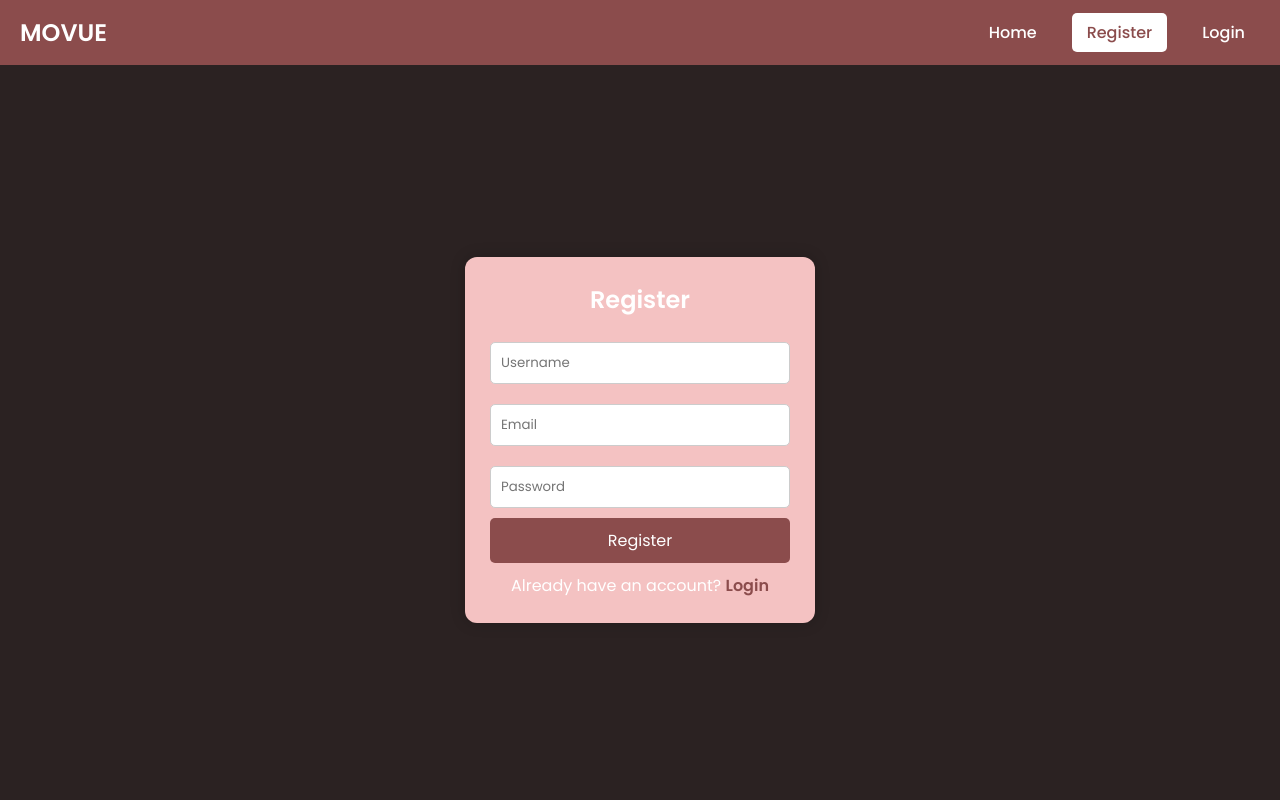
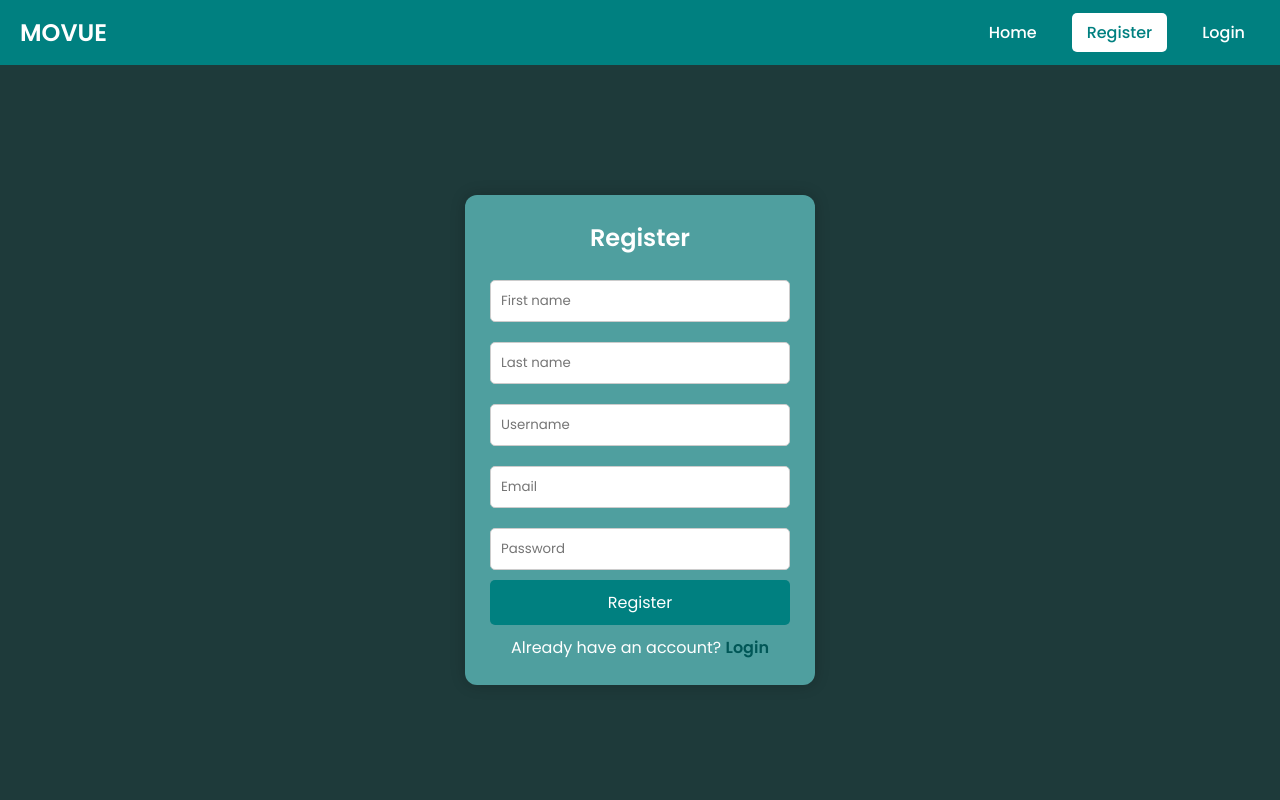
Before and after one commit to harrree/StarShip, a Django app: page /register/ in a window 1280 px wide. Run offline with Django 5.2, Linux system fonts and the light colour scheme.

Commit message:
register modification

```diff
--- a/MovueProject/MovueApp/static/style.css
+++ b/MovueProject/MovueApp/static/style.css
@@ -1,5 +1,7 @@
+/* Import Google Font - Poppins */
 @import url('https://fonts.googleapis.com/css2?family=Poppins:wght@300;400;500;600&display=swap');
 
+/* Reset default browser styles and apply global styles */
 * {
     margin: 0;
     padding: 0;
@@ -7,9 +9,10 @@
     font-family: 'Poppins', sans-serif;
 }
 
+/* Set the full-page background and text color */
 body {
-    background-color: #2b2222;
-    color: white;
+    background-color: #1e3a3a; /* Dark teal background */
+    color: white; /* White text for readability */
     display: flex;
     flex-direction: column;
     align-items: center;
@@ -17,37 +20,39 @@ body {
     height: 100vh;
 }
 
-/* Header */
+/* ===== HEADER STYLING ===== */
 header {
-    background: #8b4c4c;
-    color: white;
+    background: #008080; /* Teal background */
+    color: white; /* White text */
     padding: 15px 20px;
     width: 100%;
     display: flex;
     align-items: center;
     justify-content: space-between;
-    position: fixed;
+    position: fixed; /* Sticks to the top */
     top: 0;
     left: 0;
     z-index: 1000;
 }
 
-/* Logo */
+/* Logo styling */
 header h1 {
     font-size: 24px;
 }
 
-/* Navigation Bar */
+/* ===== NAVIGATION MENU ===== */
 nav ul {
     list-style: none;
     display: flex;
     gap: 20px;
 }
 
+/* Style for each navigation item */
 nav ul li {
     display: inline;
 }
 
+/* Links inside navigation */
 nav ul li a {
     color: white;
     text-decoration: none;
@@ -57,13 +62,14 @@ nav ul li a {
     border-radius: 5px;
 }
 
+/* Navigation hover and active state */
 nav ul li a:hover,
 nav ul li a.active {
     background: white;
-    color: #8b4c4c;
+    color: #008080; /* Teal text on hover */
 }
 
-/* Page Container */
+/* ===== MAIN CONTENT CONTAINER ===== */
 .container {
     display: flex;
     align-items: center;
@@ -73,35 +79,36 @@ nav ul li a.active {
     padding-top: 80px; /* Prevents overlap with fixed header */
 }
 
-/* Form Card */
+/* ===== FORM CARD STYLING ===== */
 .card {
-    background: rgb(244, 194, 194);
+    background: #4f9f9f; /* Light teal background */
     padding: 25px;
     border-radius: 12px;
-    box-shadow: 0px 0px 15px rgba(0, 0, 0, 0.2);
+    box-shadow: 0px 0px 15px rgba(0, 0, 0, 0.2); /* Soft shadow */
     text-align: center;
     width: 350px;
     max-width: 90%;
 }
 
+/* Form title inside the card */
 .card h2 {
     margin-bottom: 15px;
 }
 
-/* Input Fields */
+/* ===== INPUT FIELD STYLING ===== */
 input {
     width: 100%;
     padding: 10px;
     margin: 10px 0;
-    border: 1px solid #ccc;
+    border: 1px solid #ccc; /* Light grey border */
     border-radius: 5px;
 }
 
-/* Buttons */
+/* ===== BUTTON STYLING ===== */
 button {
     width: 100%;
     padding: 10px;
-    background: #8b4c4c;
+    background: #008080; /* Teal button */
     color: white;
     border: none;
     cursor: pointer;
@@ -110,27 +117,31 @@ button {
     transition: 0.3s;
 }
 
+/* Button hover effect */
 button:hover {
-    background: #a85d5d;
+    background: #006666; /* Darker teal */
 }
 
-/* Links */
+/* ===== LINK STYLING ===== */
 p {
     margin-top: 10px;
 }
 
+/* Styled links */
 p a {
-    color: #8b4c4c;
+    color: #005757; /* Dark teal */
     text-decoration: none;
     font-weight: bold;
 }
 
+/* Link hover effect */
 p a:hover {
     text-decoration: underline;
 }
 
-/* Responsive Design */
+/* ===== RESPONSIVE DESIGN (For Small Screens) ===== */
 @media screen and (max-width: 600px) {
+    /* Make header items stack vertically */
     header {
         flex-direction: column;
         align-items: center;
@@ -138,12 +149,14 @@ p a:hover {
         padding: 15px;
     }
 
+    /* Stack nav items vertically */
     nav ul {
         flex-direction: column;
         gap: 10px;
         padding-top: 10px;
     }
 
+    /* Make form card fit smaller screens */
     .card {
         width: 90%;
     }
--- a/MovueProject/MovueApp/templates/register.html
+++ b/MovueProject/MovueApp/templates/register.html
@@ -24,6 +24,8 @@
         <div class="card">
             <h2>Register</h2>
             <form onsubmit="event.preventDefault(); registerUser();">
+                <input type="text" id="first_name" placeholder="First name" required>
+                <input type="text" id="last_name" placeholder="Last name" required>
                 <input type="text" id="username" placeholder="Username" required>
                 <input type="email" id="email" placeholder="Email" required>
                 <input type="password" id="password" placeholder="Password" required>
```
